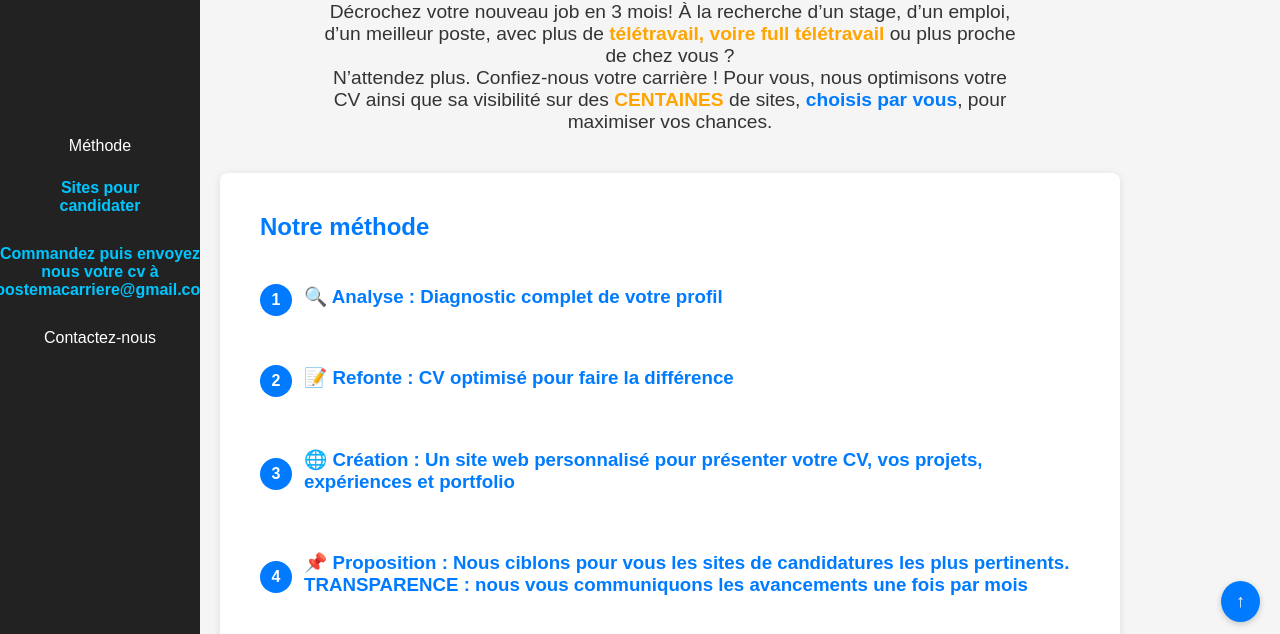
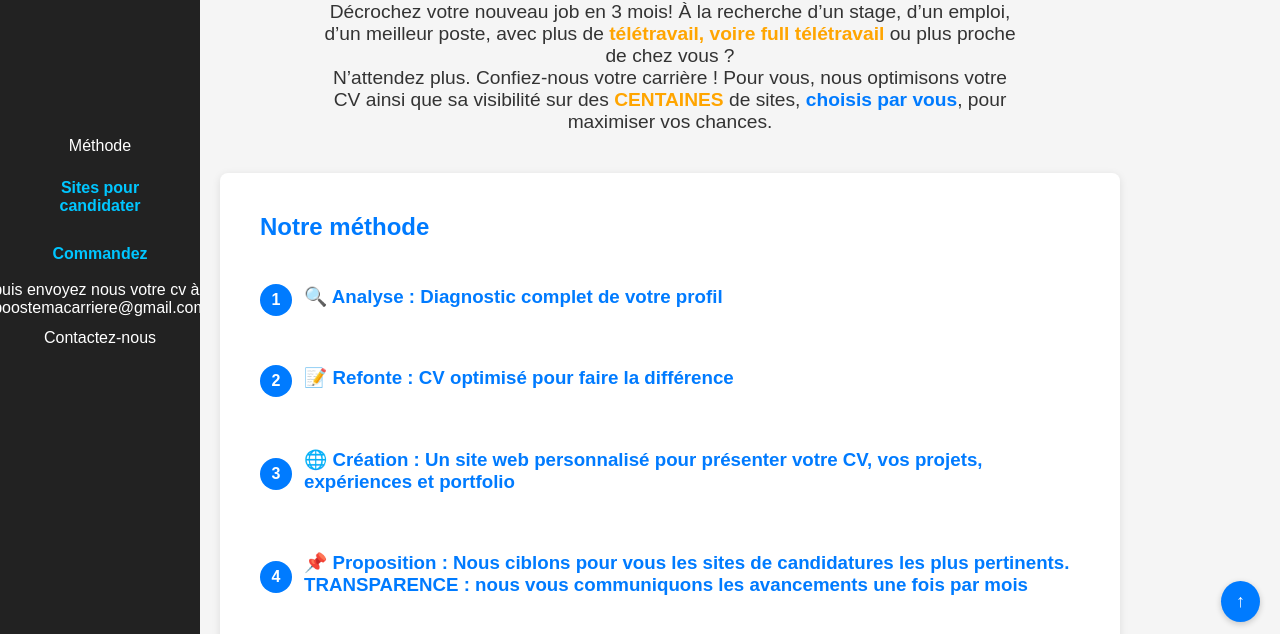
Before and after one commit to PALMBENZ/BoosteMaCarriere, a plain HTML site: page index.htm in a window 1280 px wide. Shown: the part 158-792 px from the top of the page. Drawn offline with Linux system fonts and the light colour scheme.

Commit message:
Update index.htm

```diff
--- a/index.htm
+++ b/index.htm
@@ -269,7 +269,7 @@
   <nav role="navigation" aria-label="Navigation principale">
     <a href="#method">Méthode</a>
     <a href="#sites">Sites pour candidater</a>
-    <a href="#commande">Commandez puis envoyez nous votre cv à boostemacarriere@gmail.com </a>
+    <a href="#commande">Commandez</a> puis envoyez nous votre cv à boostemacarriere@gmail.com
     <a href="#contact">Contactez-nous</a>
   </nav>
 
```
